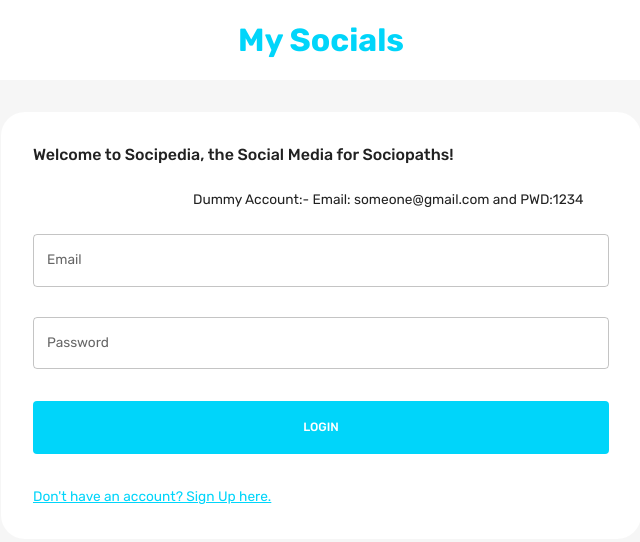
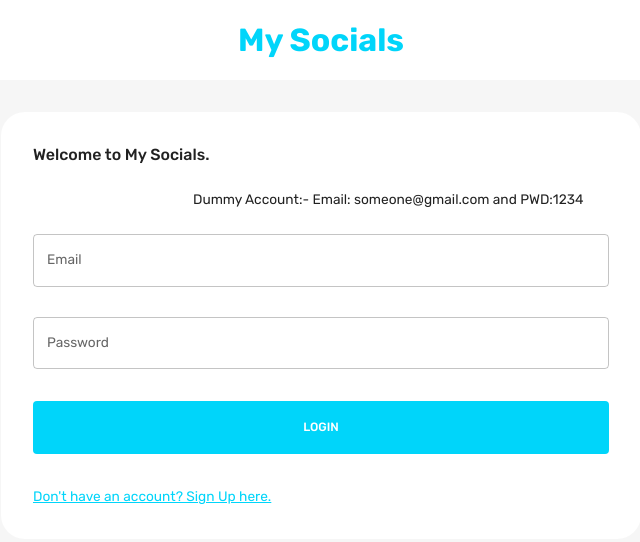
Before and after one commit to Natiman58/social-media-app, a React (Create React App) app in the folder client/: page / in a window 1280 px wide. Shown: the top 542 px of the page, without its empty margins (319-959 px from the left). Built offline with nearby package versions, Linux system fonts and the light colour scheme.

Commit message:
text updates

```diff
--- a/client/src/scenes/loginPage/index.jsx
+++ b/client/src/scenes/loginPage/index.jsx
@@ -25,7 +25,7 @@ const LoginPage = () => {
         backgroundColor={theme.palette.background.alt}
       >
         <Typography fontWeight="500" variant="h5" sx={{ mb: "1.5rem" }}>
-          Welcome to Socipedia, the Social Media for Sociopaths!
+          Welcome to My Socials.
         </Typography>
         <Typography style={{marginLeft: "10rem", marginBottom: "1.5rem"}}>
               Dummy Account:- Email: someone@gmail.com and PWD:1234
```
